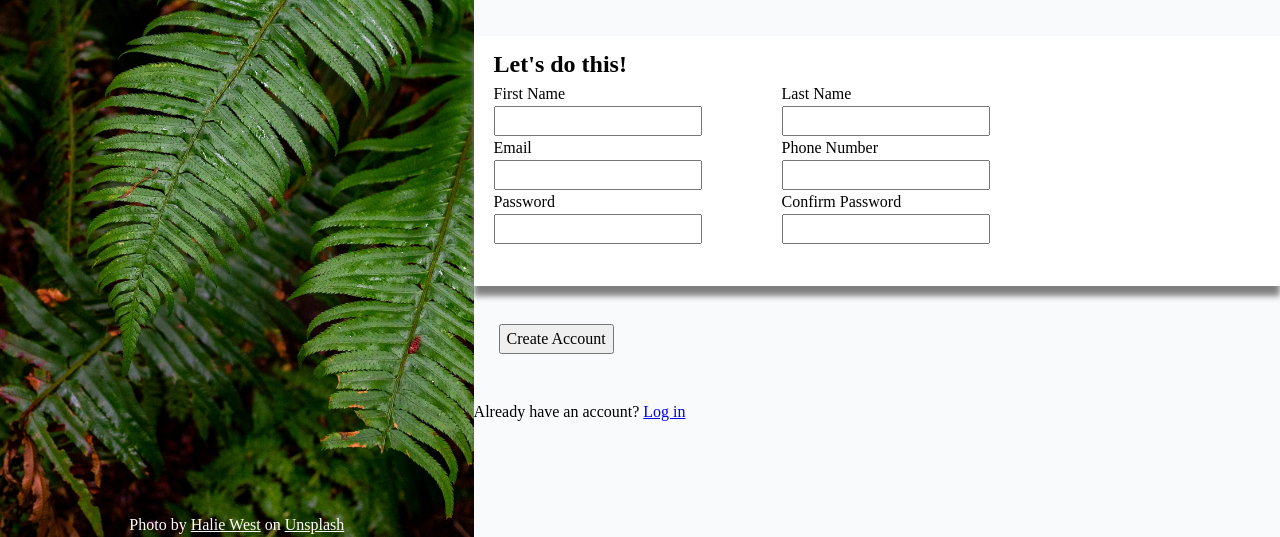
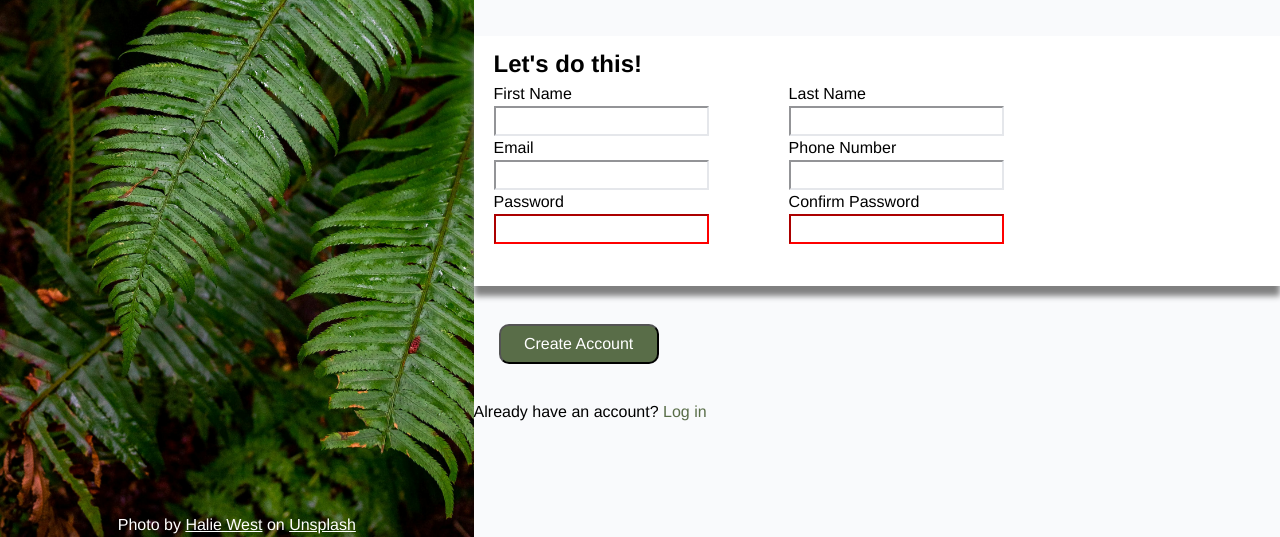
Before and after one commit to mrmiffmiff/odin-sign-up-form, a plain HTML site: page index.html in a window 1280 px wide. Shown: the part 263-800 px from the top of the page. Drawn offline with Linux system fonts and the light colour scheme.

Commit message:
most hard requirements finished; could obviously improve

```diff
--- a/index.html
+++ b/index.html
@@ -32,31 +32,31 @@
                     <div>
                         <p>
                             <label for="firstName">First Name</label>
-                            <input type="text" name="firstName" id="firstName">
+                            <input type="text" name="firstName" id="firstName" required>
                         </p>
                         <p>
                             <label for="lastName">Last Name</label>
-                            <input type="text" name="lastName" id="lastName">
+                            <input type="text" name="lastName" id="lastName" required>
                         </p>
                     </div>
                     <div>
                         <p>
                             <label for="address">Email</label>
-                            <input type="email" name="address" id="address">
+                            <input type="email" name="address" id="address" required>
                         </p>
                         <p>
                             <label for="phone">Phone Number</label>
-                            <input type="tel" name="phone" id="phone">
+                            <input type="tel" name="phone" id="phone" required>
                         </p>
                     </div>
                     <div>
                         <p>
                             <label for="pass">Password</label>
-                            <input type="password" name="pass" id="pass">
+                            <input type="password" name="pass" id="pass" class="pass" required>
                         </p>
                         <p>
                             <label for="cPass">Confirm Password</label>
-                            <input type="password" name="cPass" id="cPass">
+                            <input type="password" name="cPass" id="cPass" class="pass" required>
                         </p>
                     </div>
                     <button type="submit" class="create">Create Account</button>
--- a/style.css
+++ b/style.css
@@ -7,6 +7,7 @@
     display: flex;
     height: 100vh;
     /* Based on the spec picture we should be taking up the entire screen here */
+    font-family: 'Franklin Gothic Medium', 'Arial Narrow', Arial, sans-serif;
 }
 
 .imSide {
@@ -85,8 +86,32 @@ form div p {
     flex-direction: column;
 }
 
+input {
+    border-color: #E5E7EB;
+}
+
+.pass:invalid {
+    border-color: red;
+}
+
+input:focus {
+    border-color: blue;
+    outline-color: blue;
+    box-shadow: 0 2px 2px black;
+}
+
 .create {
     position: relative;
     top: 80px;
     left: 5px;
+    background-color: #596D48;
+    border-radius: 10px;
+    color: white;
+    width: 10rem;
+    height: 2.5rem;
 }
+
+.login a {
+    text-decoration: none;
+    color: #596D48;
+}
```
